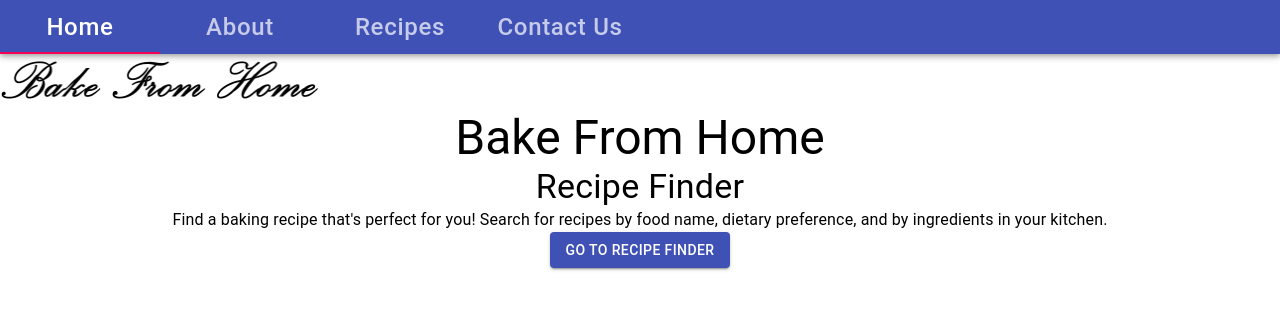
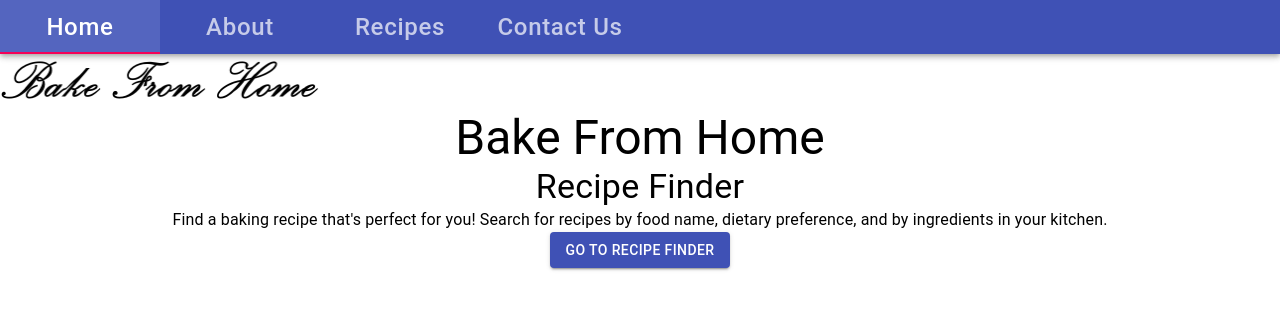
Before and after one commit to chrisvettese/SEG3125-React-Lab, a React (Create React App) app: page / in a window 1280 px wide. Shown: the top 310 px of the page. Built offline with nearby package versions, Linux system fonts and the light colour scheme.

Commit message:
Tabs highlight on hover

```diff
--- a/src/Common.js
+++ b/src/Common.js
@@ -4,17 +4,24 @@ import Tabs from "@material-ui/core/Tabs";
 import Tab from "@material-ui/core/Tab";
 import logo from "./resources/logo.png";
 import React, {Fragment, useState} from "react";
+import {withStyles} from "@material-ui/core";
 
 const styles = {
     logo: {
         width: "20em",
         height: "auto"
-    },
-    tab: {
-        textTransform: "none",
-        fontSize: "1.5em"
     }
 };
+
+const NavTab = withStyles({
+    root: {
+        textTransform: "none",
+        fontSize: "1.5em",
+        "&:hover": {
+            backgroundColor: "#5465BF"
+        }
+    }
+})(Tab);
 
 function NavBar() {
     const history = useHistory();
@@ -23,30 +30,26 @@ function NavBar() {
     if (path.includes("/recipes")) {
         initialState = "finder";
     }
+    if (history.location.state !== undefined && history.location.state.tab !== undefined) {
+        initialState = history.location.state.tab;
+    }
     const [tabValue, setTabValue] = useState(initialState);
 
-    const toHome = () => {
-        setTabValue("home");
-        history.push("/");
-    }
-    const toAbout = () => {
-        setTabValue("about");
-    }
-    const toFinder = () => {
-        setTabValue("finder");
-    }
-    const toContact = () => {
-        setTabValue("contact");
+    function changeTab(tab) {
+        if (tab !== "finder" || tabValue !== "finder") {
+            history.push("/", {tab: tab});
+        }
+        setTabValue(tab);
     }
 
     return (
         <Fragment>
             <AppBar position="sticky">
                 <Tabs value={tabValue}>
-                    <Tab value="home" label="Home" style={styles.tab} onClick={toHome}/>
-                    <Tab value="about" label="About" style={styles.tab} onClick={toAbout}/>
-                    <Tab value="finder" label="Recipes" style={styles.tab} onClick={toFinder}/>
-                    <Tab value="contact" label="Contact Us" style={styles.tab} onClick={toContact}/>
+                    <NavTab value="home" label="Home" onClick={() => changeTab("home")}/>
+                    <NavTab value="about" label="About" onClick={() => changeTab("about")}/>
+                    <NavTab value="finder" label="Recipes" onClick={() => changeTab("finder")}/>
+                    <NavTab value="contact" label="Contact Us" onClick={() => changeTab("contact")}/>
                 </Tabs>
             </AppBar>
             <img src={logo} alt="Logo" style={styles.logo}/>
--- a/src/Recipes.js
+++ b/src/Recipes.js
@@ -39,13 +39,13 @@ function Divide() {
 }
 
 function Recipes() {
-    const path = window.location.pathname.substring(9)
+    const path = window.location.pathname.substring(9);
     const rIndex = recipeData.recipePaths.indexOf(path);
 
     if (rIndex === -1) {
         return (
             <NotFound/>
-        )
+        );
     }
 
     let ratingAvg = 0;
```
Also changed, not shown: 1 other file (tests, documents, lock files or other folders).
